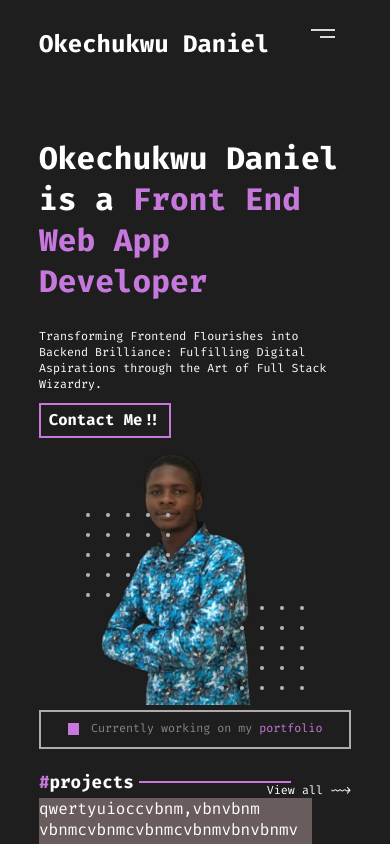
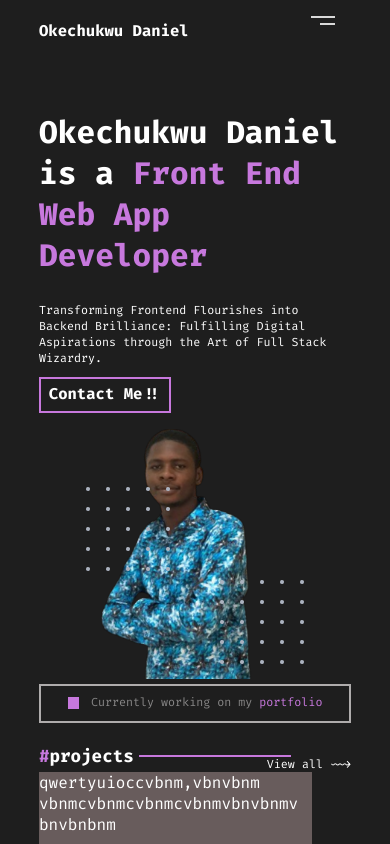
Before and after one commit to Naijabunner/portfolio, a React (Vite) app: page / in a window 390 px wide. Shown: the top 844 px of the page. Built offline with nearby package versions, Linux system fonts and the light colour scheme.

Commit message:
header fixed

```diff
--- a/src/App.css
+++ b/src/App.css
@@ -376,6 +376,7 @@ span{
     margin: 0 1em;
     color: white;
   }
+
   .nav_links img{
     display: block;
   }
@@ -421,6 +422,9 @@ span{
 }
 /* for mobile devices */
 @media screen and (max-width: 595px){
+   .navbarwrapper h1{
+    font-size: 4vmin;
+  }
   .skill_box_wrapper, .skils_home{
   flex-direction: column;
  }
```
